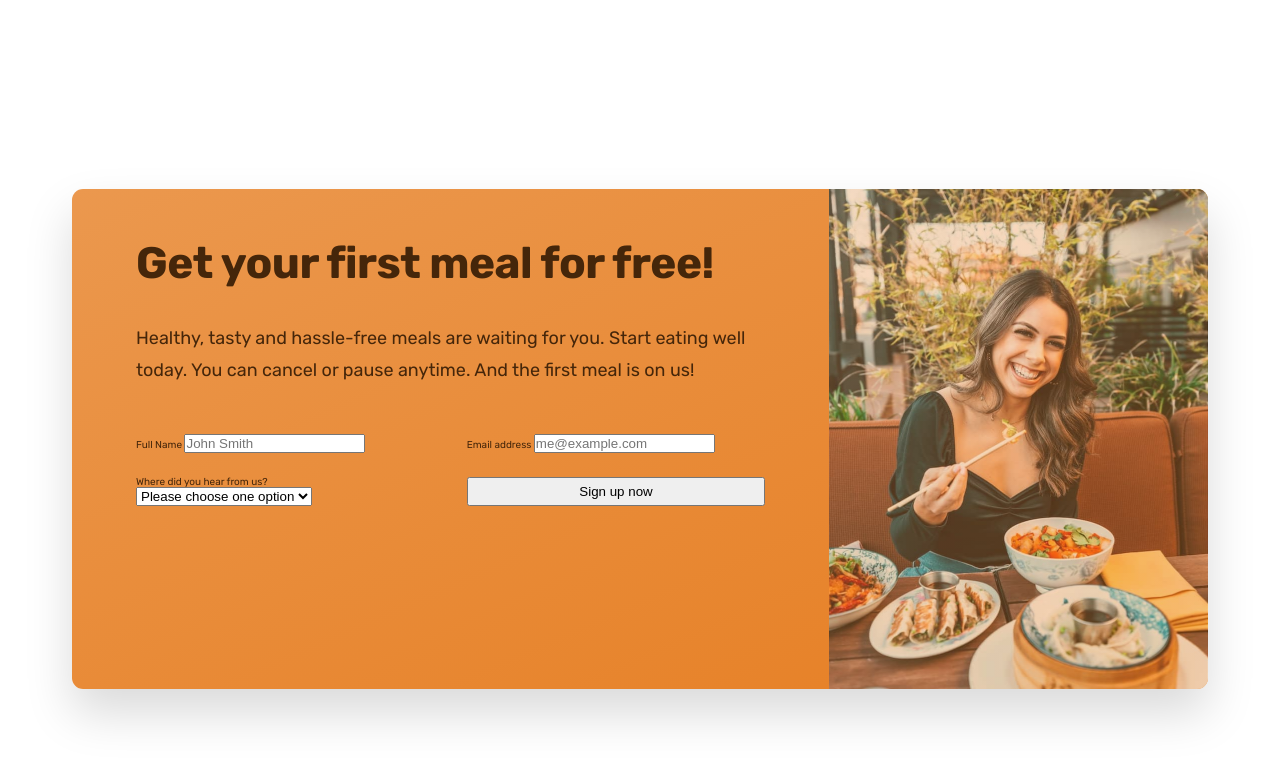
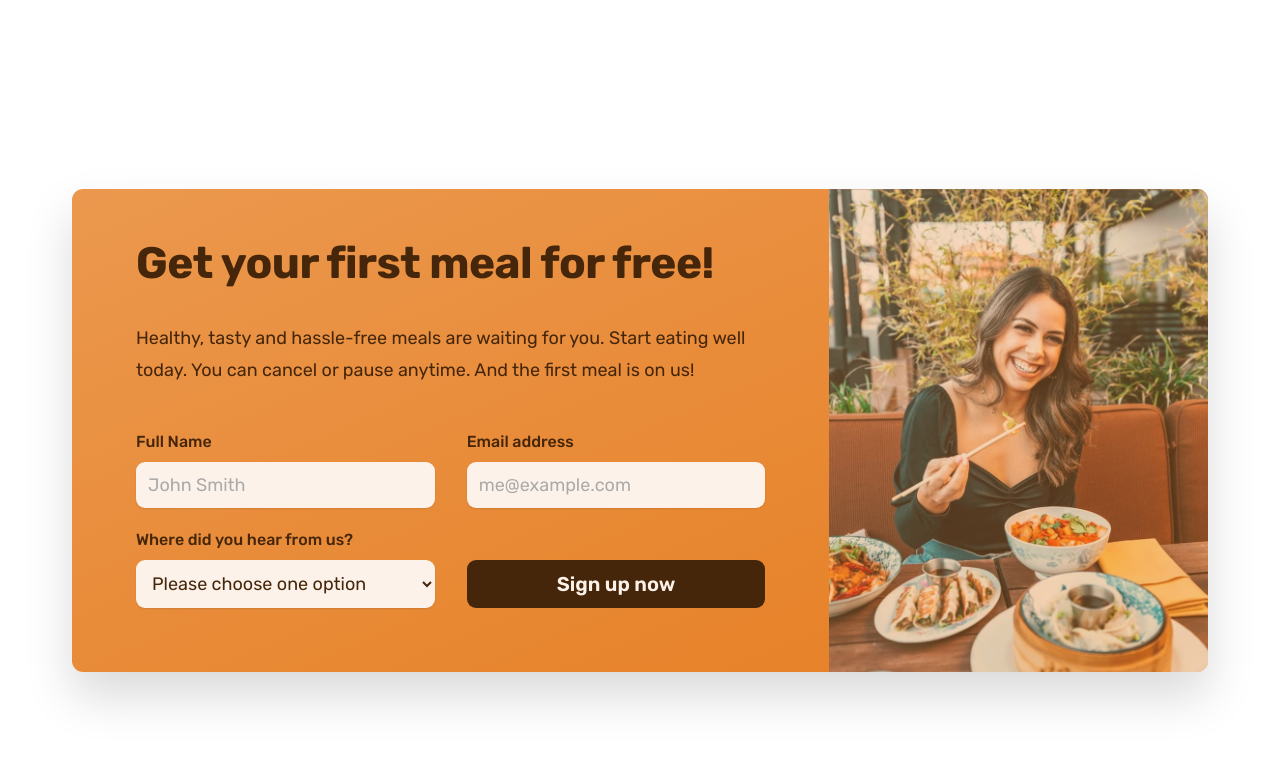
Before and after one commit to sjoerdlmkns/omnifood, a plain HTML site: page index.html in a window 1280 px wide. Shown: the part 5869-6630 px from the top of the page. Drawn offline with nearby package versions, Linux system fonts and the light colour scheme.

Commit message:
feat: finalized call to action

```diff
--- a/css/general.css
+++ b/css/general.css
@@ -32,6 +32,7 @@ Paragraph default: 1.6
 
 - Shades:
 #cf711f
+#45260a
 - Accents:
 - Greys:
 #6f6f6f
@@ -95,6 +96,11 @@ body {
   width: 3rem;
   height: 3rem;
   color: #e67e22;
+}
+
+*:focus {
+  outline: 2px solid rgba(230, 125, 34, 0.5);
+  outline-offset: 4px;
 }
 
 .container {
@@ -166,6 +172,7 @@ body {
   letter-spacing: 0.75px;
 }
 
+.btn,
 .btn:link,
 .btn:visited {
   display: inline-block;
@@ -175,6 +182,11 @@ body {
   font-weight: 600;
   padding: 1.6rem 3.2rem;
   border-radius: 9px;
+
+  /* Only needed for .btn */
+  border: none;
+  cursor: pointer;
+  font-family: inherit;
 
   /* Put transition on original "state" */
   /* transition: background-color 0.3s; */
@@ -204,6 +216,18 @@ btn--outline:active {
   /* border: 3px solid #fff; */
   /* Trick to add border inside */
   box-shadow: inset 0 0 0 3px #fff;
+}
+
+.btn--form {
+  background-color: #45260a;
+  color: #fdf2e9;
+  align-self: end;
+  padding: 1.2rem;
+}
+
+.btn--form:hover {
+  background-color: #fff;
+  color: #555;
 }
 
 .link:link,
--- a/css/style.css
+++ b/css/style.css
@@ -473,9 +473,6 @@
 
   background-image: linear-gradient(to right bottom, #eb984e, #e67e22);
   overflow: hidden;
-
-  /* Temp */
-  height: 50rem;
 }
 
 .cta-text-box {
@@ -490,7 +487,8 @@
 }
 
 .cta .heading-secondary {
-  color: #45260a;
+  /* color: #45260a; */
+  color: inherit;
   margin-bottom: 3.2rem;
 }
 
@@ -511,3 +509,31 @@
   column-gap: 3.2rem;
   row-gap: 2.4rem;
 }
+
+.cta-form label {
+  display: block;
+  font-size: 1.6rem;
+  font-weight: 500;
+  margin-bottom: 1.2rem;
+}
+.cta-form input,
+.cta-form select {
+  width: 100%;
+  padding: 1.2rem;
+  font-size: 1.8rem;
+  font-family: inherit;
+  color: inherit;
+  border: none;
+  background-color: #fdf2e9;
+  border-radius: 9px;
+  box-shadow: 0 1px 2px rgba(0, 0, 0, 0.1);
+}
+
+.cta-form input::placeholder {
+  color: #aaa;
+}
+
+.cta *:focus {
+  outline: 2px solid rgba(253, 242, 233, 0.5);
+  outline-offset: 4px;
+}
--- a/index.html
+++ b/index.html
@@ -630,7 +630,7 @@
                   </select>
                 </div>
 
-                <button class="btn">Sign up now</button>
+                <button class="btn btn--form">Sign up now</button>
               </form>
             </div>
             <div
```
